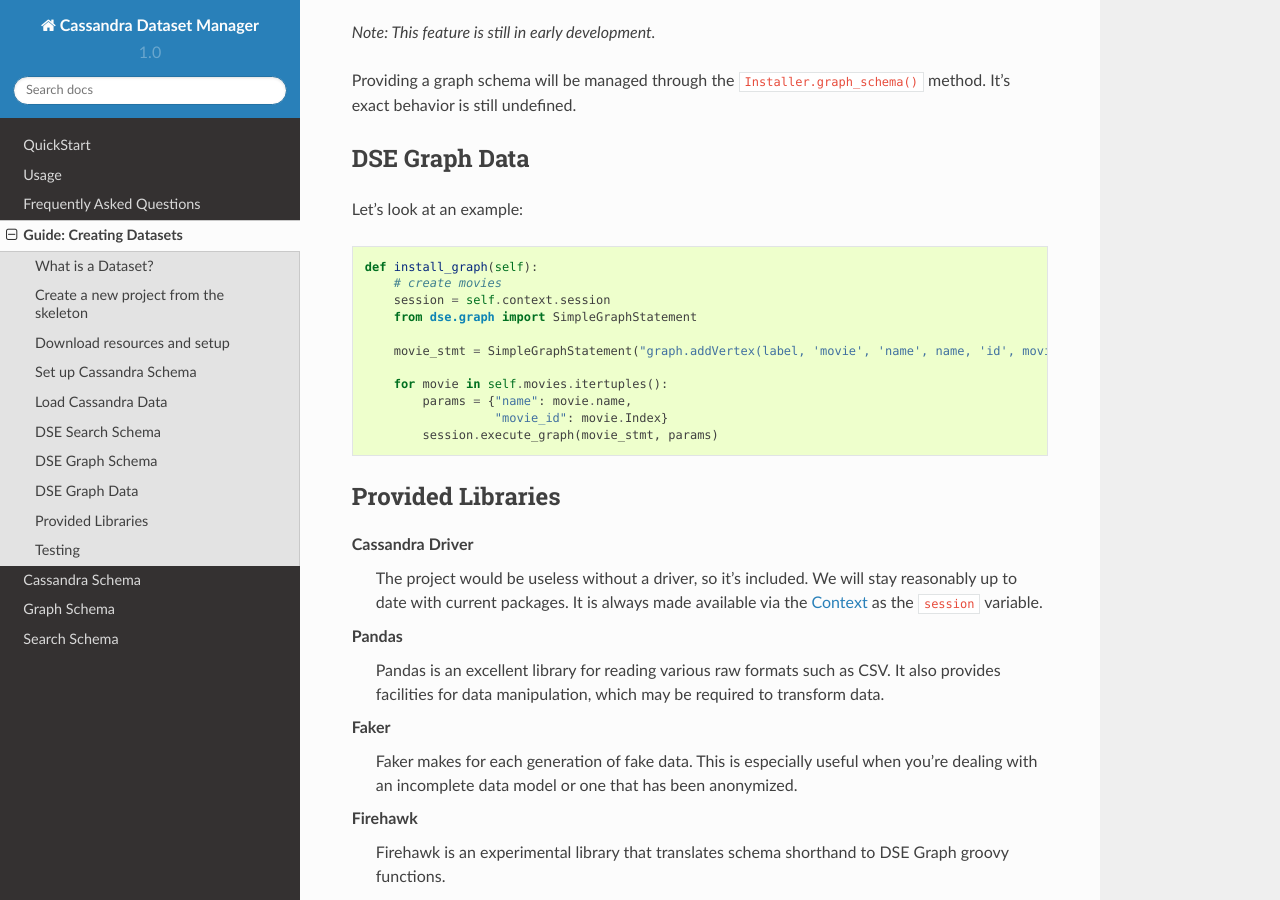
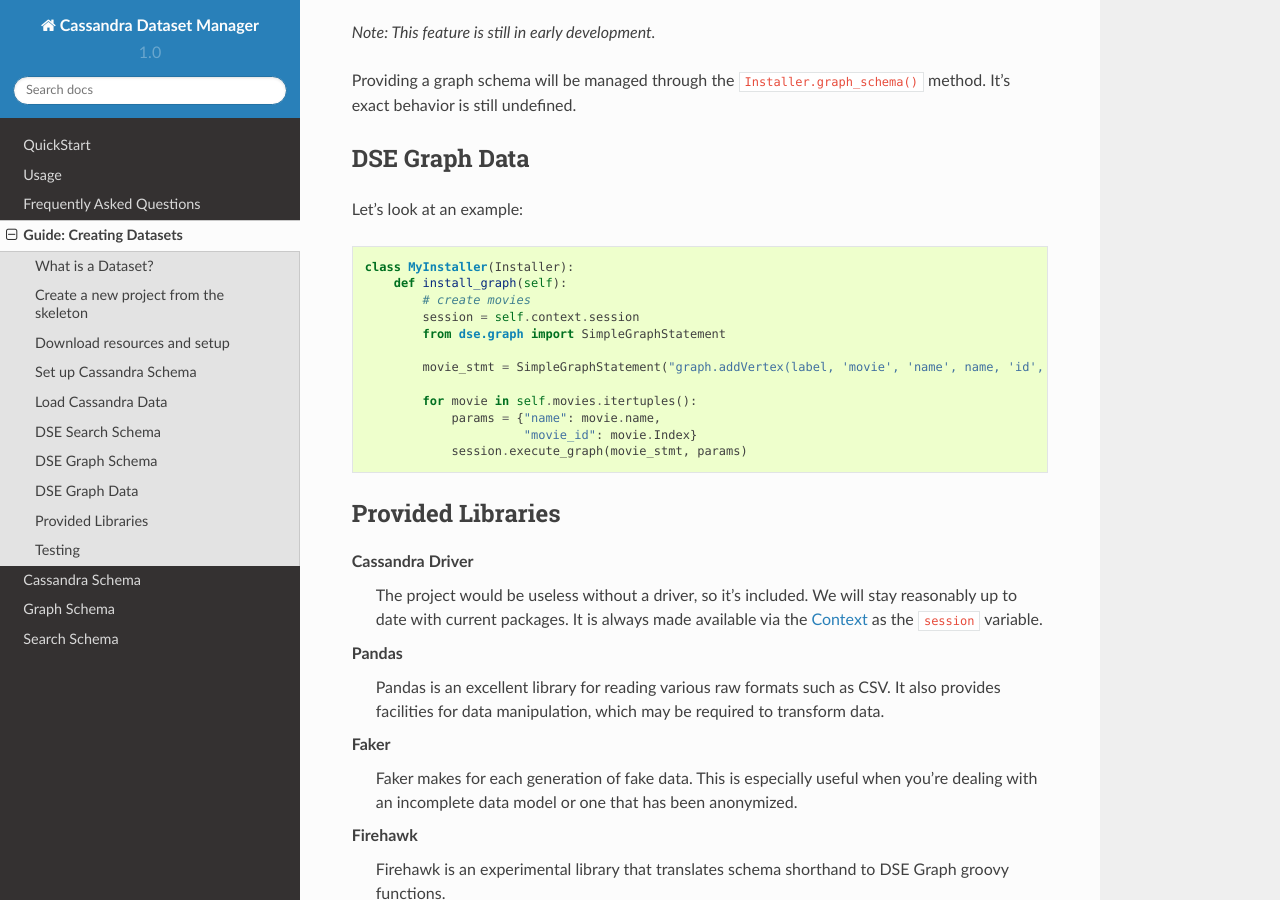
Before and after one commit to riptano/cdm, a Sphinx documentation site: the page built from docs/datasets.rst, in a window 1280 px wide and 900 px high, scrolled down 2359 px. Built offline with Sphinx 7.4.7 and the Read the Docs theme 2.0.0, drawn with Linux system fonts in a browser that asks for light colours.

Commit message:
fixed installer

```diff
--- a/docs/datasets.rst
+++ b/docs/datasets.rst
@@ -94,17 +94,18 @@ DSE Graph Data
 
 Let's look at an example::
 
-    def install_graph(self):
-        # create movies
-        session = self.context.session
-        from dse.graph import SimpleGraphStatement
+    class MyInstaller(Installer):
+        def install_graph(self):
+            # create movies
+            session = self.context.session
+            from dse.graph import SimpleGraphStatement
 
-        movie_stmt = SimpleGraphStatement("graph.addVertex(label, 'movie', 'name', name, 'id', movie_id)")
+            movie_stmt = SimpleGraphStatement("graph.addVertex(label, 'movie', 'name', name, 'id', movie_id)")
 
-        for movie in self.movies.itertuples():
-            params = {"name": movie.name,
-                      "movie_id": movie.Index}
-            session.execute_graph(movie_stmt, params)
+            for movie in self.movies.itertuples():
+                params = {"name": movie.name,
+                          "movie_id": movie.Index}
+                session.execute_graph(movie_stmt, params)
 
 
 Provided Libraries
```
